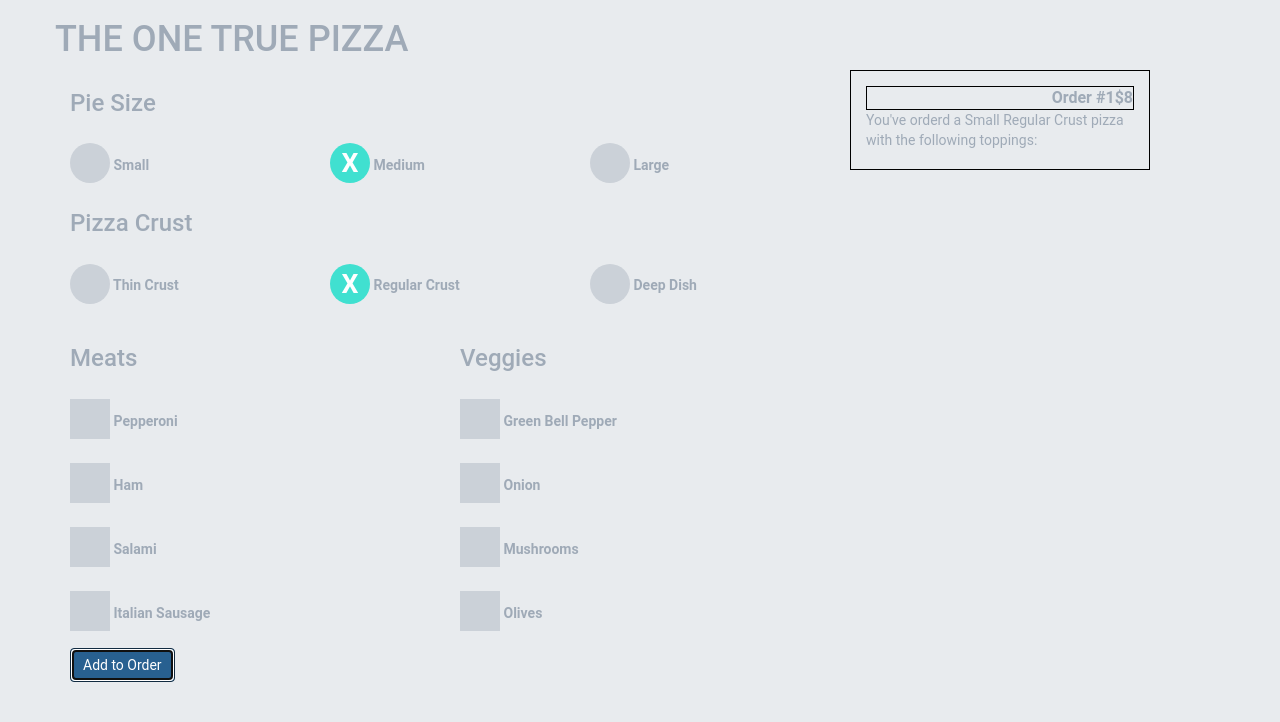
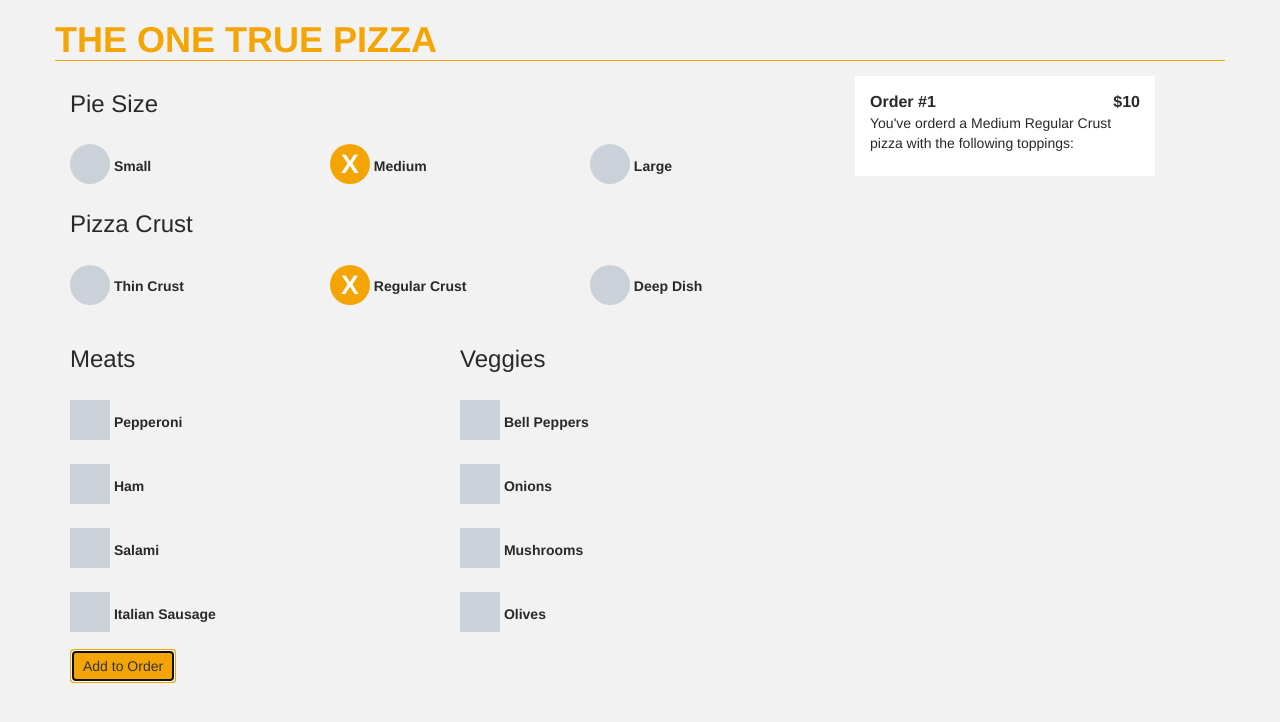
Before and after one commit to thebyronc/orderpizza, a plain HTML site: page index.html in a window 1280 px wide. Both pictures are taken after a click on the button "Add to Order". Drawn offline with Linux system fonts and the light colour scheme.

Commit message:
add styling to page

```diff
--- a/css/styles.css
+++ b/css/styles.css
@@ -1,5 +1,8 @@
-*{font-family: 'Roboto', sans-serif;}
-
+h1 {
+  font-weight: bolder;
+  border-bottom: 1px solid #F5A503;
+  color: #F5A503;
+}
 .option-input {
   -webkit-appearance: none;
   -moz-appearance: none;
@@ -28,7 +31,7 @@
   background: #9faab7;
 }
 .option-input:checked {
-  background: #40e0d0;
+  background: #F5A503;
 }
 .option-input:checked::before {
   height: 40px;
@@ -51,26 +54,30 @@
   display: block;
   width: 300px;
   min-height: 100px;
-  border: 1px solid #000;
+  background-color: #FFFFFF;
   padding: 15px;
+  margin: 5px;
 }
 .cost {
   font-weight: bold;
-  text-align: right;
+  text-align: left;
   font-size: 16px;
   margin: 0px;
-  border: 1px solid #000;
+  padding: 0px;
 }
-.orderNumber {
-  text-align: left;
+.cost .col-md-6 {
+  padding: 0px;
+}
+.cost .col-md-6:nth-child(1n+2) {
+  text-align: right;
 }
 body {
   display: -webkit-box;
   display: -moz-box;
   display: -ms-flexbox;
   display: box;
-  background: #e8ebee;
-  color: #9faab7;
+  background: #f2f2f2;
+  color: #292929;
   font-family: "Helvetica Neue", "Helvetica", "Roboto", "Arial", sans-serif;
 }
 
@@ -78,3 +85,10 @@ body label {
   display: block;
   line-height: 40px;
 }
+.btn-orange {
+  background-color: #F5A503;
+  color: #FFFFFF;
+}
+.btn-orange:hover {
+  background-color: #FFAC03;
+}
--- a/index.html
+++ b/index.html
@@ -64,19 +64,19 @@
                 <div class="form-group">
                   <h3>Meats</h3>
                   <label>
-                    <input type="checkbox" class="option-input checkbox" name="meats" value="Pepperoni" />
+                    <input type="checkbox" class="option-input checkbox" name="meats" value=" Pepperoni" />
                     Pepperoni
                   </label>
                   <label>
-                    <input type="checkbox" class="option-input checkbox" name="meats" value="Ham"  />
+                    <input type="checkbox" class="option-input checkbox" name="meats" value=" Ham"  />
                     Ham
                   </label>
                   <label>
-                    <input type="checkbox" class="option-input checkbox" name="meats" value="Salami"  />
+                    <input type="checkbox" class="option-input checkbox" name="meats" value=" Salami"  />
                     Salami
                   </label>
                   <label>
-                    <input type="checkbox" class="option-input checkbox" name="meats" value="Italian Sausage"  />
+                    <input type="checkbox" class="option-input checkbox" name="meats" value=" Italian Sausage"  />
                     Italian Sausage
                   </label>
                 </div>
@@ -85,25 +85,25 @@
                 <div class="form-group">
                   <h3>Veggies</h3>
                   <label>
-                    <input type="checkbox" class="option-input checkbox" name="veggies" value="Green Bell Pepper" />
-                    Green Bell Pepper
+                    <input type="checkbox" class="option-input checkbox" name="veggies" value=" Bell Peppers" />
+                    Bell Peppers
                   </label>
                   <label>
-                    <input type="checkbox" class="option-input checkbox" name="veggies" value="Onion"  />
-                    Onion
+                    <input type="checkbox" class="option-input checkbox" name="veggies" value=" Onions"  />
+                    Onions
                   </label>
                   <label>
-                    <input type="checkbox" class="option-input checkbox" name="veggies" value="Mushrooms"  />
+                    <input type="checkbox" class="option-input checkbox" name="veggies" value=" Mushrooms"  />
                     Mushrooms
                   </label>
                   <label>
-                    <input type="checkbox" class="option-input checkbox" name="veggies" value="Olives"  />
+                    <input type="checkbox" class="option-input checkbox" name="veggies" value=" Olives"  />
                     Olives
                   </label>
                 </div>
               </div>
             </div>
-            <button type="submit" class="btn btn-primary">Add to Order</button>
+            <button type="submit" class="btn btn-orange">Add to Order</button>
           </form>
         </div><!-- end col -->
         <div class="col-md-4">
--- a/js/scripts.js
+++ b/js/scripts.js
@@ -10,9 +10,9 @@ function Pizza(size, crust, meats, veggies) {
 }
 Pizza.prototype.calcCost = function () {
   var totalCost = this.cost + (this.meats.length*2) + this.veggies.length;
-  if (this.size = "Small") {
+  if (this.size === "Small") {
     totalCost -= 2;
-  } else if (this.size = "Large") {
+  } else if (this.size === "Large") {
     totalCost += 2;
   } else {
     console.log("Size Medium");
@@ -42,7 +42,7 @@ $(document).ready(function() {
 
     var newPizza = new Pizza(size, crust, meats, veggies);
 
-    $("#checkoutCart").append('<div class="pizzaOrder" id="pizzaItem' + orderId + '">' + '<div class="cost">' + '<span class="orderNumber">Order #'+ orderId +'</span>$' + newPizza.calcCost() + '</div>' + newPizza.displayOrder() + '</div>');
+    $("#checkoutCart").append('<div class="pizzaOrder" id="pizzaItem' + orderId + '">' + '<div class="row cost"><div class="col-md-6">' + '<span>Order #'+ orderId +'</span></div><div class="col-md-6">$' + newPizza.calcCost() + '</div></div>' + newPizza.displayOrder() + '</div>');
   });
   // $("#pizza")
 }); // end document.ready
```
